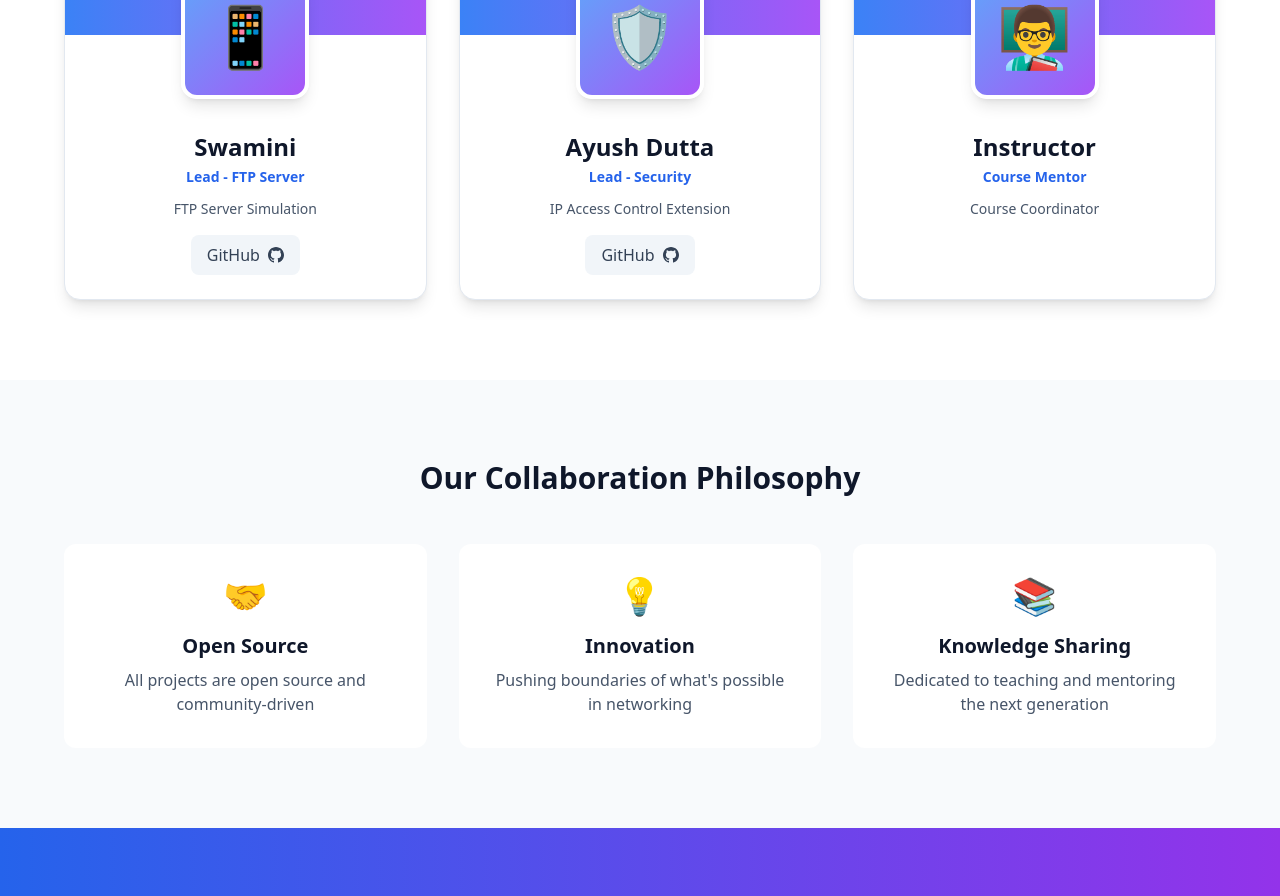
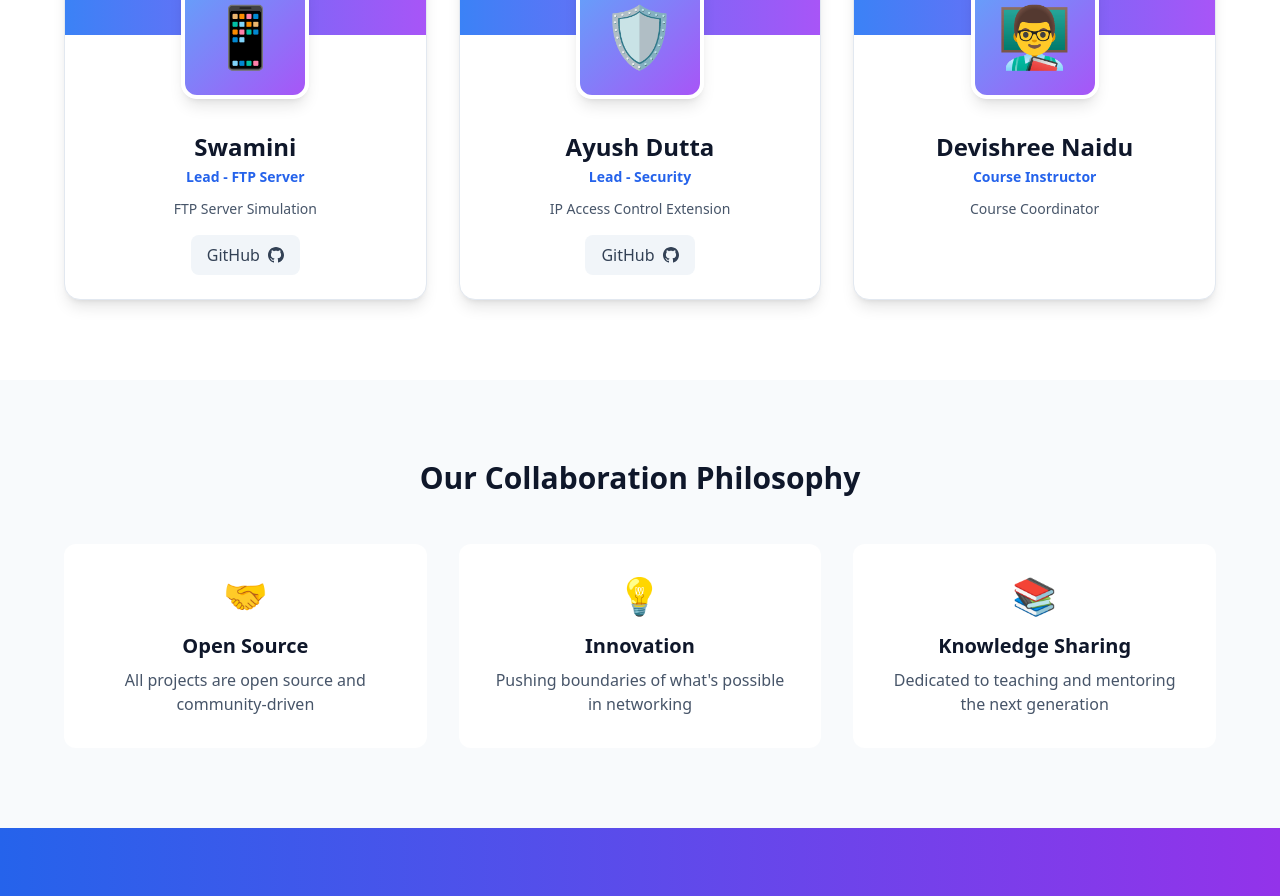
Before and after one commit to Sujal10-cyber/aura-forge, a React (Vite) app: page /team in a window 1280 px wide. Shown: the part 920-1816 px from the top of the page. Built offline with nearby package versions, Linux system fonts and the light colour scheme.

Commit message:
Update instructor name to Devishree Naidu in Team page

```diff
--- a/client/pages/Team.tsx
+++ b/client/pages/Team.tsx
@@ -69,8 +69,8 @@ export default function Team() {
     },
     {
       id: "6",
-      name: "Instructor",
-      role: "Course Mentor",
+      name: "Devishree Naidu",
+      role: "Course Instructor",
       project: "Course Coordinator",
       github: "#",
       avatar: "👨‍🏫"
```
